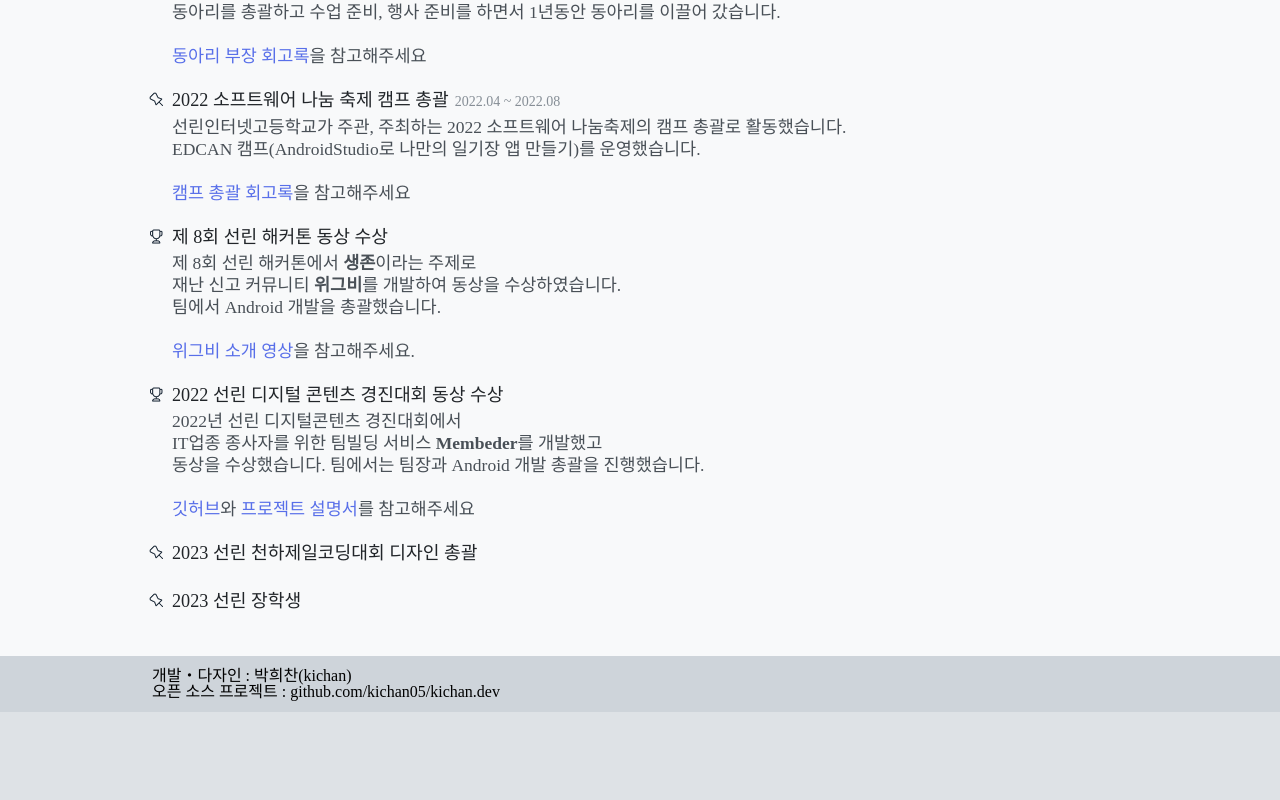
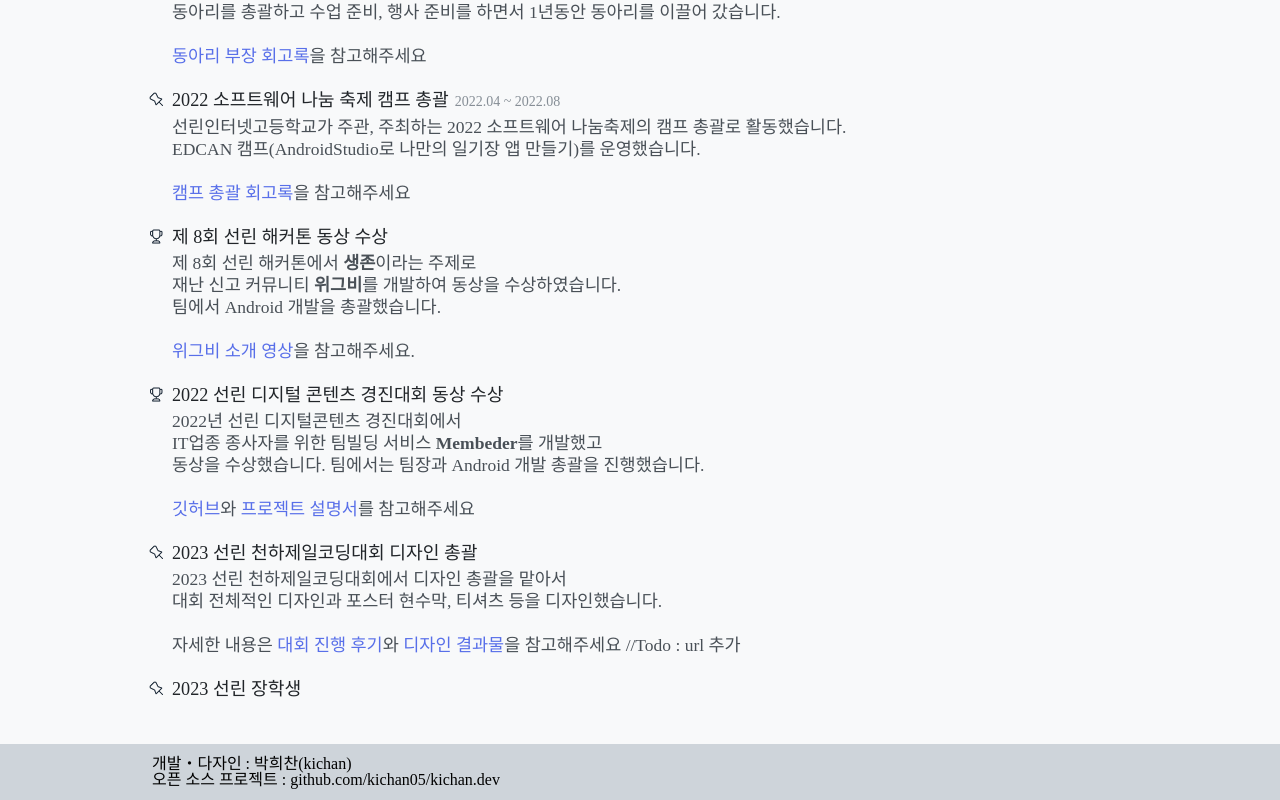
Before and after one commit to kichan05/kichan.dev, a React (Create React App) app: page / in a window 1280 px wide. Shown: the part 1789-2589 px from the top of the page. Before the commit the page ends 2501 px from the top, so only its background shows below. Built offline with nearby package versions, Linux system fonts and the light colour scheme; a web font is replaced by a local one.

Commit message:
프로필 천코대 추가

```diff
--- a/src/data/ProfileData.js
+++ b/src/data/ProfileData.js
@@ -70,7 +70,16 @@ export const profileData = [
   {
     title: "2023 선린 천하제일코딩대회 디자인 총괄",
     data: "2023.04 ~ 2023.07",
-    icon: Pin,
+    description: (
+      <>
+        2023 선린 천하제일코딩대회에서 디자인 총괄을 맡아서<br/>
+        대회 전체적인 디자인과 포스터 현수막, 티셔츠 등을 디자인했습니다.
+        <br/><br/>
+        자세한 내용은 <a href={"#"} target={'_blank'}>대회 진행 후기</a>와 <a href="#" target={"_blank"}>디자인 결과물</a>을 참고해주세요
+        //Todo : url 추가
+      </>
+    ),
+    icon: Pin,  //Todo : 디자인은 아이콘 변경
   },
   {
     title: "2023 선린 장학생",
```
